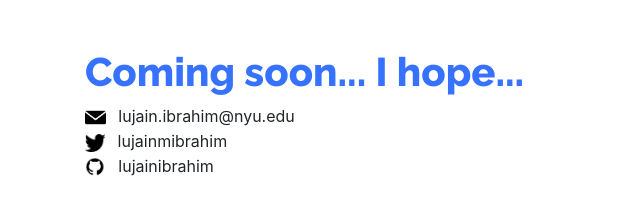
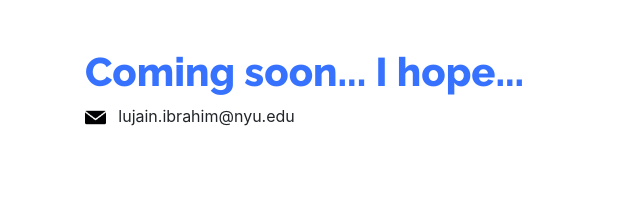
Before and after one commit to lujainibrahim/lujainibrahim.github.io, a website: page index.html in a window 1280 px wide. Shown: the whole page, without its empty margins (0-640 px from the left). Drawn offline with Linux system fonts and the light colour scheme.

Commit message:
Update index.html

```diff
--- a/index.html
+++ b/index.html
@@ -25,8 +25,8 @@
         <div class="col-lg-6">
           <h1 class="mt-5">Coming soon... I hope...</h1>
           <a class="alt-link" href="mailto:li431@nyu.edu" target="_blank"><img src="img/mail.png" style="height: 1.3rem;" class="blue-filter" alt="lujain.ibrahim@nyu.edu"></a>&ensp; lujain.ibrahim@nyu.edu <br>
-          <a class="alt-link" href="https://www.twitter.com/lujainmibrahim" target="_blank"> <img src="img/twitter.png" style="height: 1.1rem;" class="blue-filter" alt="twitter.com/lujainmibrahim"></a>&ensp; lujainmibrahim <br>
-          <a class="alt-link" href="https://www.github.com/lujainibrahim" target="_blank"><img src="img/github.png" style="height: 1.3rem" class="blue-filter" alt="github.com/lujainibrahim"></a> &ensp;lujainibrahim</p>
+<!--           <a class="alt-link" href="https://www.twitter.com/lujainmibrahim" target="_blank"> <img src="img/twitter.png" style="height: 1.1rem;" class="blue-filter" alt="twitter.com/lujainmibrahim"></a>&ensp; lujainmibrahim <br>
+          <a class="alt-link" href="https://www.github.com/lujainibrahim" target="_blank"><img src="img/github.png" style="height: 1.3rem" class="blue-filter" alt="github.com/lujainibrahim"></a> &ensp;lujainibrahim</p> -->
         </div>
       </div>
     </div>
```
